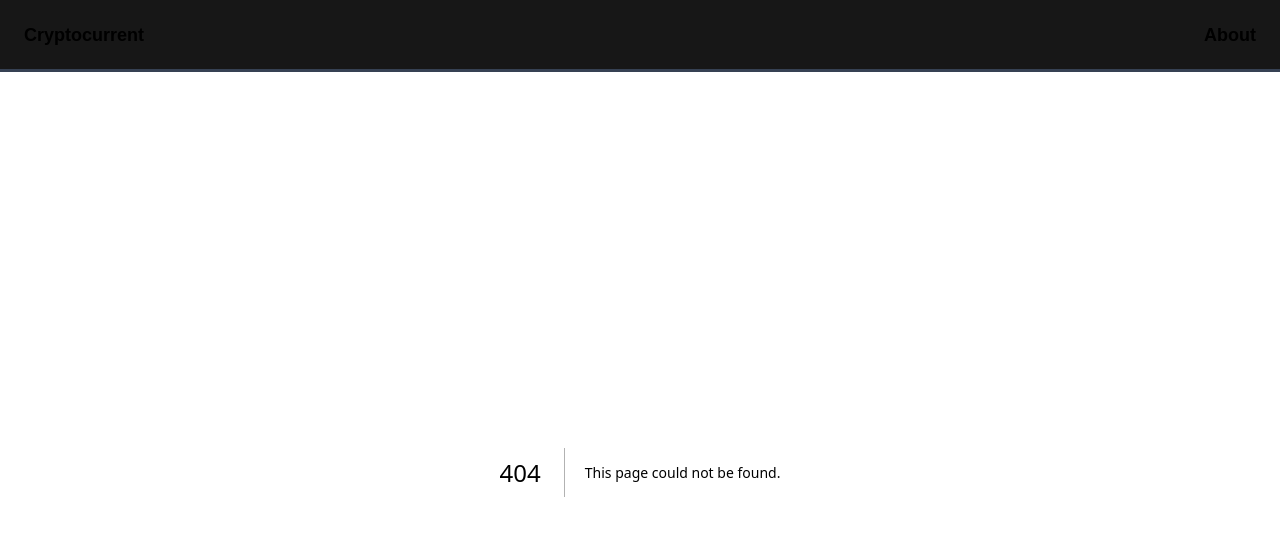
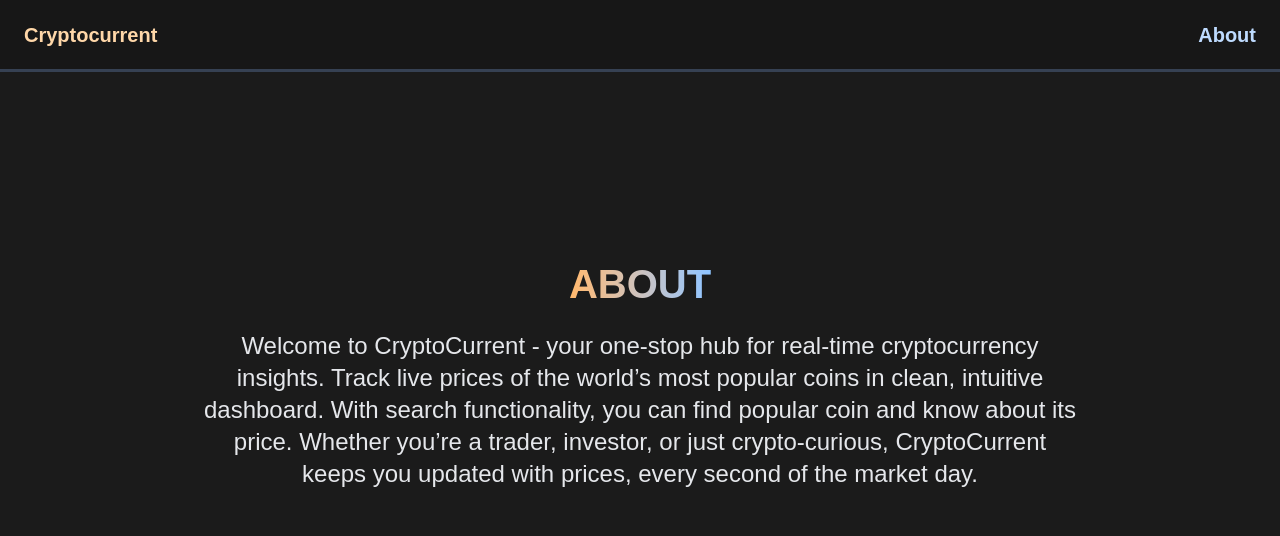
Before and after one commit to rohitkumar893/cryptocurrent, a Next.js app: page /about in a window 1280 px wide. Before the commit this address had no page. Shown: the top 536 px of the page. Built offline with nearby package versions, Linux system fonts and the light colour scheme.

Commit message:
update: navbar

```diff
--- /dev/null
+++ b/app/about/page.tsx
@@ -0,0 +1,10 @@
+export default function About(){
+    return(
+        <div className="min-h-screen w-full flex flex-col items-center justify-center">
+        <div className="px-15 md:px-50 flex flex-col items-center justify-center">
+            <h1 className="-mt-30 lg:-mt-50 mb-4 text-[40px] font-semibold bg-linear-to-r from-orange-300 to-blue-300 bg-clip-text text-transparent">ABOUT</h1>
+            <p className="text-xl md:text-2xl text text-gray-200 text-center">Welcome to CryptoCurrent - your one-stop hub for real-time cryptocurrency insights. Track live prices of the world’s most popular coins in clean, intuitive dashboard. With search functionality, you can find popular coin and know about its price. Whether you’re a trader, investor, or just crypto-curious, CryptoCurrent keeps you updated with prices, every second of the market day.</p>
+        </div>
+        </div>
+    )
+}
--- a/app/components/Coin.tsx
+++ b/app/components/Coin.tsx
@@ -28,7 +28,7 @@ export default function Coin() {
         // Sort by market cap rank & take top 9
         const top24 = res.data
           .sort((a: any, b: any) => a.rank - b.rank)
-          .slice(0, 30);
+          .slice(0, 33);
         setCoins(top24);
         setLoading(false)
       } catch (err) {
--- a/app/components/Navbar.tsx
+++ b/app/components/Navbar.tsx
@@ -1,10 +1,11 @@
 "use client"
+import Link from 'next/link'
 
 export default function Navbar(){
     return(
         <div className="border-b-3 bg-[#171717] font-semibold text-lg border-b-gray-700 h-18 w-full sticky top-0 flex justify-between items-center px-6">
-            <h1>Cryptocurrent</h1>
-            <h1>About</h1>
+            <Link href="/" className='text-orange-200 text-xl'>Cryptocurrent</Link>
+            <Link href="about" className='text-blue-200 text-xl'>About</Link>
         </div>
     )
 }
```
